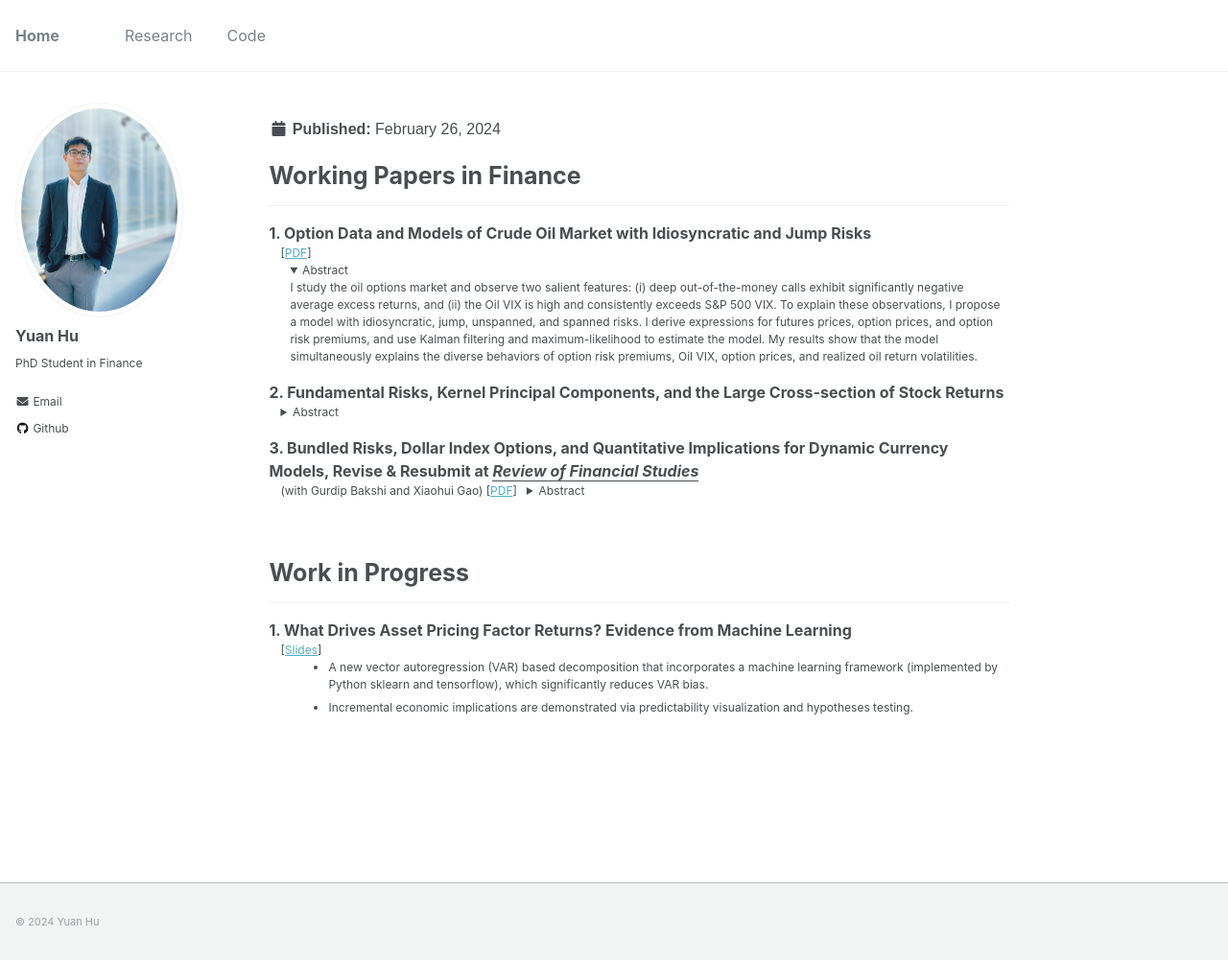
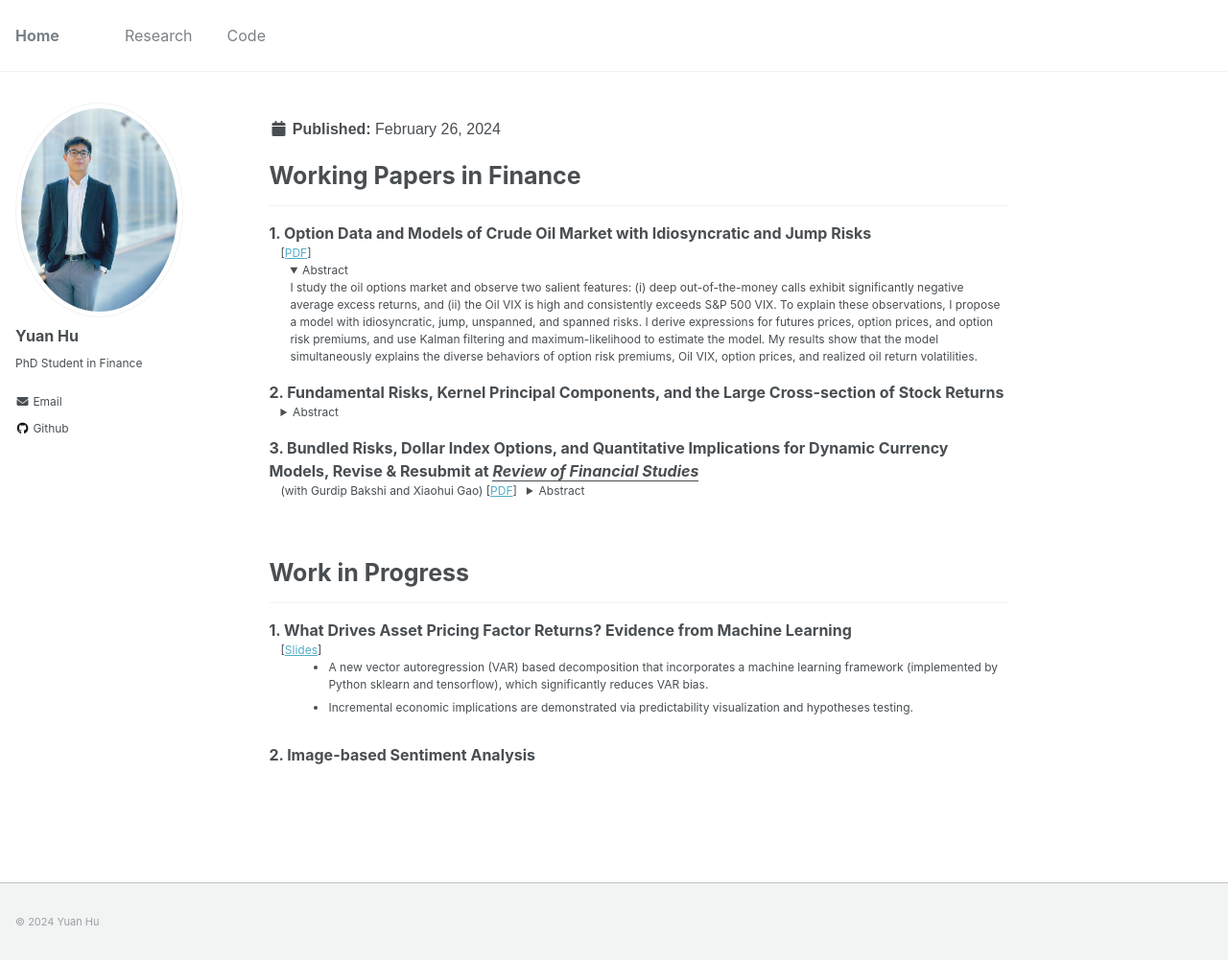
Before and after one commit to AragakiEn/aragakien.github.io, a Jekyll site: the page built from _research/research.md, in a window 1280 px wide and 1001 px high. Shown: the whole window at 96% size. Built offline with Jekyll 4.4.1, drawn with Linux system fonts in a browser that asks for light colours.

Commit message:
update file

```diff
--- a/_research/research.md
+++ b/_research/research.md
@@ -77,4 +77,13 @@ Work in Progress
       </ul>
     </div>
   </dd>
+
+  <dt> 2. Image-based Sentiment Analysis </dt>
+  <dd>
+    <div style="display: inline-block; margin-left: 10px;">
+      <ul style="margin-top: 0;">
+        <!-- Add more sub-bullet points as needed -->
+      </ul>
+    </div>
+  </dd>
 </dl>
```
Also changed, not shown: 1 other file.
